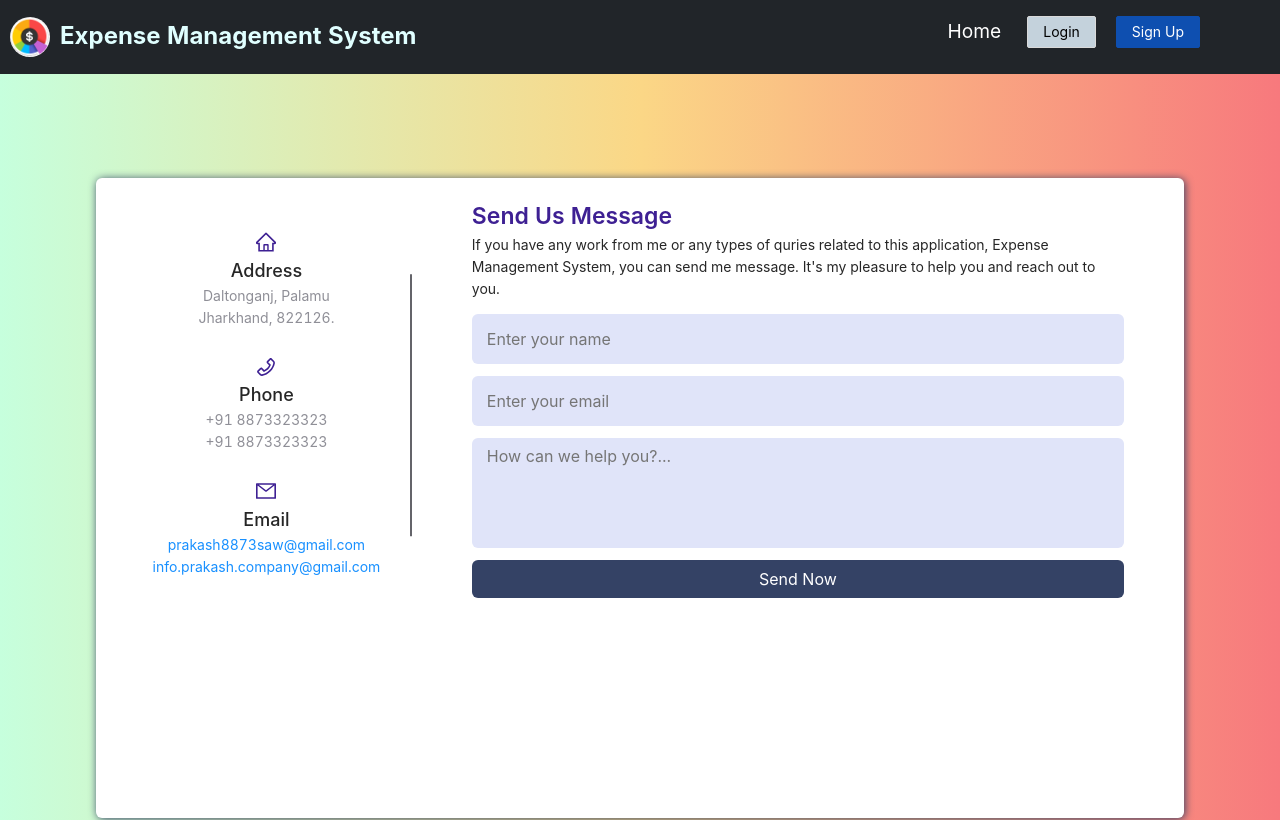
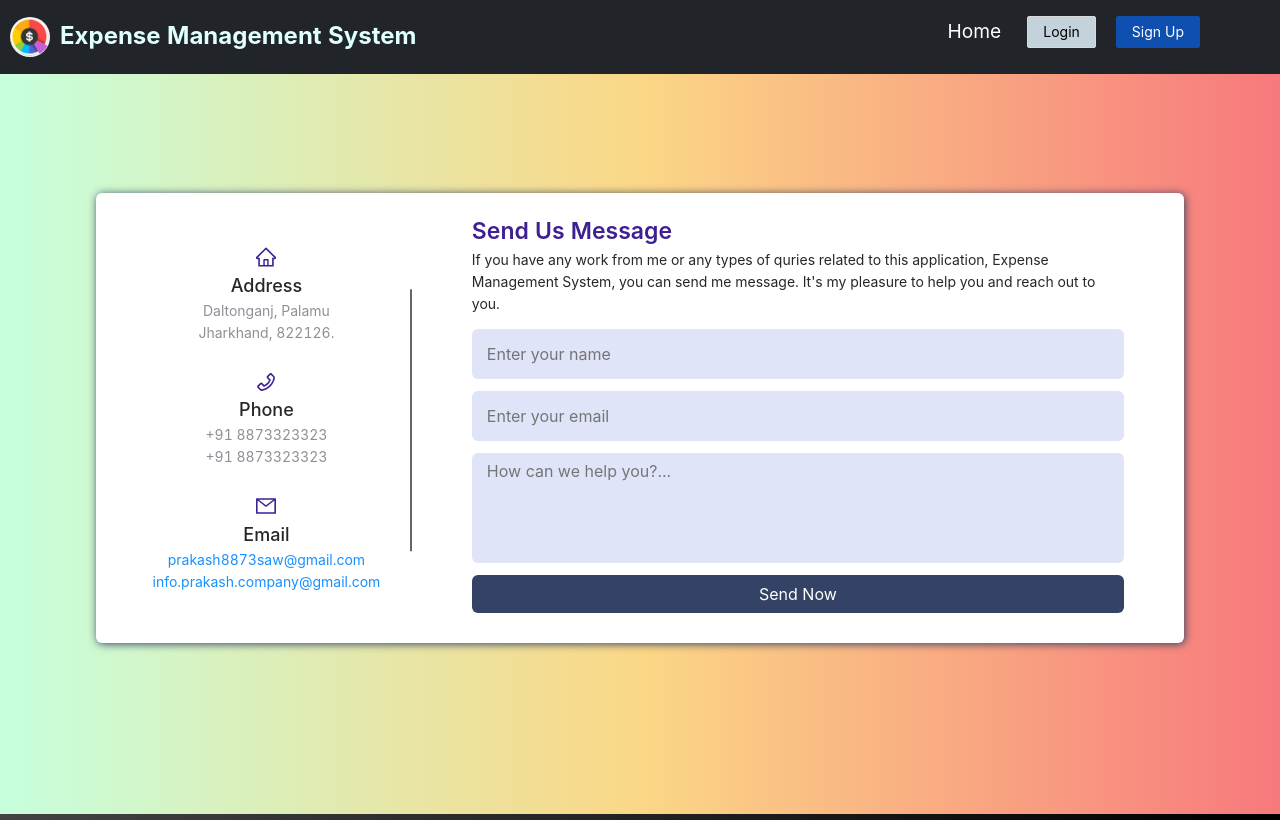
Before and after one commit to Prakashsaw/Production-Expense-Management-System-Frontend, a React (Create React App) app: page /contact-us in a window 1280 px wide. Shown: the top 820 px of the page. Built offline with nearby package versions, Linux system fonts and the light colour scheme.

Commit message:
some changes on contact us pages and their css

```diff
--- a/src/pages/UserDetails/ContactUs.css
+++ b/src/pages/UserDetails/ContactUs.css
@@ -1,14 +1,13 @@
 .about {
   min-height: 80vh;
   width: 100%;
-  height: 100vh;
   display: flex;
   align-items: center;
   justify-content: center;
 }
 .about-container {
   width: 85%;
-  height: 80vh;
+  height: 70%;
   background: #fff;
   border-radius: 6px;
   padding: 20px 60px 30px 40px;
@@ -118,7 +117,6 @@
   .about-container {
     width: 90%;
     padding: 30px 40px 40px 35px;
-    height: 85vh;
   }
   .about-container .content .right-side {
     width: 75%;
```
